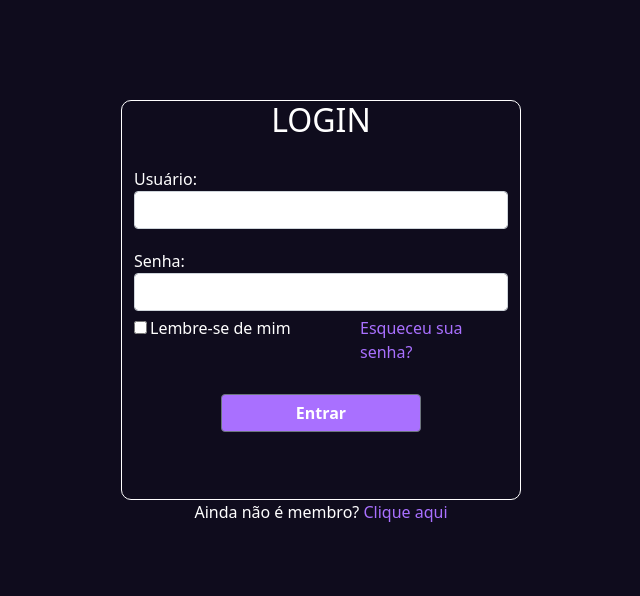
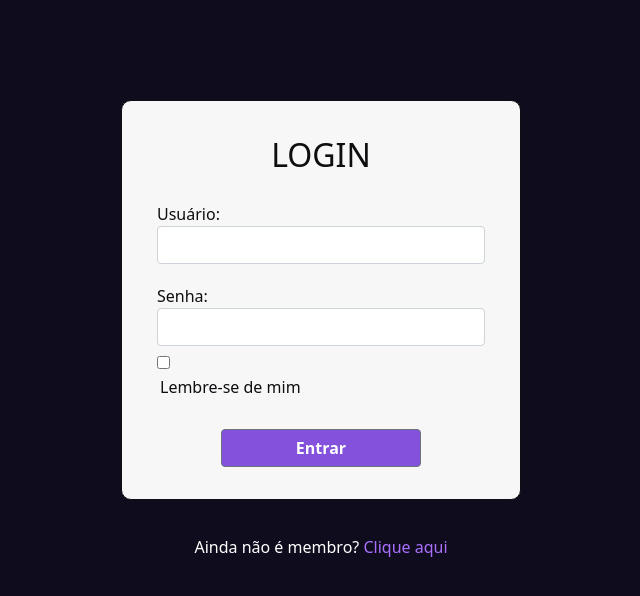
Before and after one commit to Jvprotano/Progamer-Front, a Vue app: page /login in a window 1280 px wide. Shown: the top 596 px of the page, without its empty margins (319-959 px from the left). Built offline with nearby package versions, Linux system fonts and the light colour scheme.

Commit message:
Atualização da tela de login

```diff
--- a/src/pages/Login.vue
+++ b/src/pages/Login.vue
@@ -38,11 +38,11 @@
 
           <div></div>
         </b-col>
-        <b-col cols="6">
+        <!-- <b-col cols="6">
           <router-link id="forgot" to="/forgot">
             <p class="forgot">Esqueceu sua senha?</p>
           </router-link>
-        </b-col>
+        </b-col> -->
       </b-row>
       <b-row class="btn-login">
         <b-button>Entrar</b-button>
@@ -76,8 +76,8 @@ export default {
   width: 400px;
   height: 400px;
   margin: auto;
-  background-color: #0f0c1d;
-  color: #fff;
+  background-color: #f7f7f8;
+  color: #0e0e10;
   border-radius: 10px;
   border: solid 0.5px;
 }
@@ -117,7 +117,7 @@ a:hover {
 }
 
 .btn {
-  background-color: #a970ff !important;
+  background-color: #8351dc !important;
   color: #fff !important;
   font-weight: bold !important;
   width: 200px !important;
@@ -132,12 +132,17 @@ a:hover {
 }
 
 .btn:hover {
-  background-color: #530d69 !important;
+  background-color: #772ce8 !important;
 }
 
 .register{
   text-align: center;
   margin-top: 34px !important;
+  color: #FFF;
+}
+
+.login-main{
+  padding: 35px !important;
 }
 
 
```
